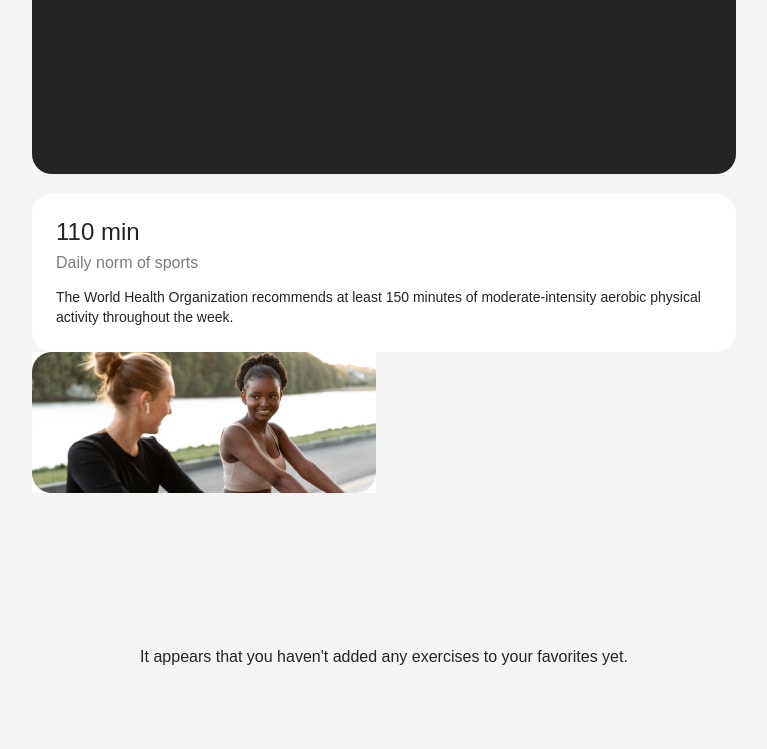
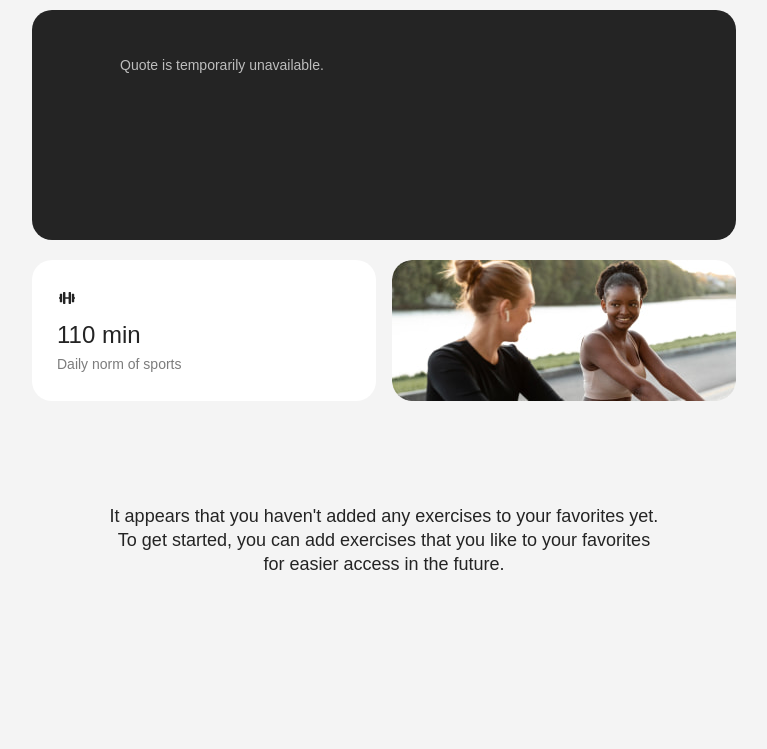
Before and after one commit to YuriiP87/demodaygroup1, a website built with Vite: page src/favorites.html in a window 1280 px wide. Shown: the part 280-1029 px from the top of the page, without its empty margins (256-1023 px from the left). After the commit the page ends 937 px from the top, so only its background shows below. Built offline with nearby package versions, Linux system fonts and the light colour scheme; no server answers.

Commit message:
favorites: layout, styles and functionality

```diff
--- a/src/css/favorites.css
+++ b/src/css/favorites.css
@@ -1,11 +1,254 @@
 .favorites-section {
-    min-height: 60vh;
+  padding-top: 40px;
+  padding-bottom: 80px;
+  min-height: 60vh;
 }
 
-.empty-message {
-    max-width: 520px;
-    margin: 120px auto 0;
-    text-align: center;
-    font-size: 16px;
-    line-height: 1.5;
+@media screen and (min-width: 768px) {
+  .favorites-section {
+    padding-top: 64px;
+  }
 }
+
+.favorites-section .section-title {
+  margin-bottom: 40px;
+}
+
+@media screen and (min-width: 768px) {
+  .favorites-section .section-title {
+    margin-bottom: 32px;
+  }
+}
+
+.favorites-section .main-layout {
+  display: flex;
+  flex-direction: column;
+  gap: 40px;
+}
+
+@media screen and (min-width: 1440px) {
+  .favorites-section .main-layout {
+    flex-direction: row;
+    gap: 32px;
+    align-items: flex-start;
+  }
+}
+
+@media screen and (min-width: 1440px) {
+  .favorites-section .sidebar {
+    width: 494px;
+    flex-shrink: 0;
+  }
+}
+
+/* ================= QUOTE CARD ================= */
+
+.favorites-section .quote-card {
+  position: relative;
+  min-height: 230px;
+  padding: 40px;
+  border-radius: 20px;
+  background-color: var(--dark);
+  color: var(--white);
+}
+
+.favorites-section .quote-head {
+  display: grid;
+  grid-template-columns: 34px 1fr;
+  column-gap: 16px;
+  align-items: center;
+  margin-bottom: 6px;
+}
+
+.favorites-section .quote-head h3 {
+  margin: 0;
+  font-size: 20px;
+  font-weight: 400;
+}
+
+.favorites-section .quote-head span:first-child {
+  width: 34px;
+  height: 32px;
+}
+
+.favorites-section .quote-head span:last-child {
+  position: absolute;
+  top: 40px;
+  right: 40px;
+  font-size: 24px;
+  line-height: 1;
+  color: rgba(255, 255, 255, 0.6);
+}
+
+.favorites-section .quote-card p {
+   margin: 6px 0 18px;
+  padding-left: 48px;
+  font-size: 14px;
+  line-height: 1.3;
+  color: rgba(255, 255, 255, 0.7);
+}
+
+.favorites-section .quote-card strong {
+   display: block;
+  padding-left: 48px;
+  font-size: 14px;
+  font-weight: 400;
+}
+
+/* ================= SPORT CARD ================= */
+
+.favorites-section .sport-wrapper {
+  display: flex;
+  flex-direction: column;
+  gap: 20px;
+}
+
+@media screen and (min-width: 768px) {
+  .favorites-section .sport-wrapper {
+    flex-direction: row;
+    gap: 16px;
+  }
+}
+
+.favorites-section .sport-card,
+.favorites-section .favorites-picture {
+  box-sizing: border-box;
+}
+.favorites-section .sport-card {
+  display: flex;
+  flex-direction: column;
+  justify-content: center;
+}
+
+.favorites-section .sport-card {
+  width: 100%;
+  height: 119px;
+  padding: 20px;
+  border-radius: 20px;
+  background-color: var(--white);
+}
+
+.favorites-section .favorites-picture {
+  display: block;
+  width: 100%;
+  height: 119px;
+  border-radius: 20px;
+  overflow: hidden;
+}
+
+@media screen and (min-width: 768px) {
+  .favorites-section .sport-card,
+  .favorites-section .favorites-picture {
+    width: 344px;
+    height: 141px;
+  }
+
+  .favorites-section .sport-card {
+    padding: 25px;
+  }
+}
+
+@media screen and (min-width: 1440px) {
+  .favorites-section .sport-card,
+  .favorites-section .favorites-picture {
+    width: 239px;
+    height: 141px;
+  }
+}
+
+.favorites-section .sport-icon {
+  display: flex;
+  align-items: center;
+  justify-content: center;
+  width: 20px;
+  height: 20px;
+  margin-bottom: 15px;
+  color: #242424;
+}
+
+.favorites-section .sport-icon svg {
+  width: 100%;
+  height: 100%;
+  fill: currentColor;
+}
+
+.favorites-section .sport-card h3 {
+  margin-bottom: 8px;
+  font-size: 24px;
+  line-height: 1;
+  font-weight: 400;
+  color: var(--dark);
+}
+
+.favorites-section .sport-card p {
+  margin: 0;
+  font-size: 14px;
+  line-height: 1.29;
+  color: var(--gray);
+}
+
+.favorites-section .favorites-img {
+  display: block;
+  width: 100%;
+  height: 100%;
+  object-fit: cover;
+}
+/* ================= CONTENT ================= */
+
+.favorites-section .content-area {
+  width: 100%;
+}
+
+@media screen and (min-width: 1440px) {
+  .favorites-section .content-area {
+    flex-grow: 1;
+    max-height: 520px;
+    overflow-y: auto;
+    padding-right: 8px;
+  }
+}
+
+.favorites-section .exercises-list {
+  display: grid;
+  grid-template-columns: 1fr;
+  gap: 20px;
+}
+
+@media screen and (min-width: 768px) {
+  .favorites-section .exercises-list {
+    grid-template-columns: repeat(2, 1fr);
+    gap: 16px;
+  }
+}
+
+.favorites-section .exercise-card {
+  padding: 20px;
+  border-radius: 15px;
+  background-color: var(--white);
+}
+
+/* ================= EMPTY ================= */
+
+.favorites-section .empty-message {
+  max-width: 295px;
+  margin: 20px auto 0;
+  text-align: center;
+  font-size: 14px;
+  line-height: 1.29;
+  color: var(--dark);
+}
+
+@media screen and (min-width: 768px) {
+  .favorites-section .empty-message {
+    max-width: 554px;
+    margin-top: 64px;
+    font-size: 18px;
+    line-height: 1.33;
+  }
+}
+
+@media screen and (min-width: 1440px) {
+  .favorites-section .empty-message {
+    margin-top: 132px;
+  }
+}
--- a/src/favorites.html
+++ b/src/favorites.html
@@ -67,13 +67,15 @@
 
               <div class="sport-wrapper">
                 <div class="sport-card">
+                  <span class="sport-icon">
+                    <svg viewBox="0 0 20 20" class="icon">
+                      <path
+                        d="M4.6 5.71429H3.4C3.0675 5.71429 2.8 6.00089 2.8 6.35714V9.14286H2.2C2.09 9.14286 2 9.23929 2 9.35714V10.6429C2 10.7607 2.09 10.8571 2.2 10.8571H2.8V13.6429C2.8 13.9991 3.0675 14.2857 3.4 14.2857H4.6C4.9325 14.2857 5.2 13.9991 5.2 13.6429V6.35714C5.2 6.00089 4.9325 5.71429 4.6 5.71429ZM17.8 9.14286H17.2V6.35714C17.2 6.00089 16.9325 5.71429 16.6 5.71429H15.4C15.0675 5.71429 14.8 6.00089 14.8 6.35714V13.6429C14.8 13.9991 15.0675 14.2857 15.4 14.2857H16.6C16.9325 14.2857 17.2 13.9991 17.2 13.6429V10.8571H17.8C17.91 10.8571 18 10.7607 18 10.6429V9.35714C18 9.23929 17.91 9.14286 17.8 9.14286ZM13.4 4H12.2C11.8675 4 11.6 4.28661 11.6 4.64286V9.14286H8.4V4.64286C8.4 4.28661 8.1325 4 7.8 4H6.6C6.2675 4 6 4.28661 6 4.64286V15.3571C6 15.7134 6.2675 16 6.6 16H7.8C8.1325 16 8.4 15.7134 8.4 15.3571V10.8571H11.6V15.3571C11.6 15.7134 11.8675 16 12.2 16H13.4C13.7325 16 14 15.7134 14 15.3571V4.64286C14 4.28661 13.7325 4 13.4 4Z"
+                      />
+                    </svg>
+                  </span>
                   <h3>110 min</h3>
                   <p>Daily norm of sports</p>
-                  <span>
-                    The World Health Organization recommends at least 150
-                    minutes of moderate-intensity aerobic physical activity
-                    throughout the week.
-                  </span>
                 </div>
 
                 <picture class="favorites-picture">
@@ -106,10 +108,10 @@
 
             <div class="content-area">
               <ul class="exercises-list" data-favorites-list></ul>
-
               <p class="empty-message is-hidden" data-favorites-empty>
                 It appears that you haven't added any exercises to your
-                favorites yet.
+                favorites yet. To get started, you can add exercises that you
+                like to your favorites for easier access in the future.
               </p>
             </div>
           </div>
--- a/src/js/favorites.js
+++ b/src/js/favorites.js
@@ -16,8 +16,17 @@
   return `
     <li class="exercise-card">
       <div class="exercise-card-top">
-        <span class="badge">Workout</span>
-        <button type="button" data-start="${exercise._id}">Start →</button>
+        <div class="exercise-card-actions">
+          <span class="badge">Workout</span>
+
+          <button class="remove-btn" type="button" data-remove="${exercise._id}" aria-label="Remove from favorites">
+            🗑
+          </button>
+        </div>
+
+        <button class="start-btn" type="button" data-start="${exercise._id}">
+          Start →
+        </button>
       </div>
 
       <h3>🏃 ${exercise.name}</h3>
@@ -27,10 +36,6 @@
         &nbsp; Body part: <b>${exercise.bodyPart}</b>
         &nbsp; Target: <b>${exercise.target}</b>
       </p>
-
-      <button class="remove-btn" type="button" data-remove="${exercise._id}">
-        Remove from favorites 🗑
-      </button>
     </li>
   `;
 }
```
